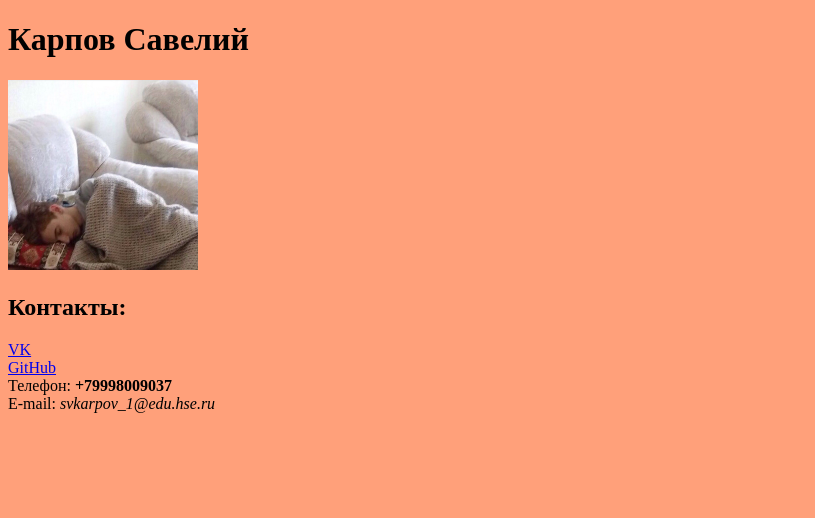
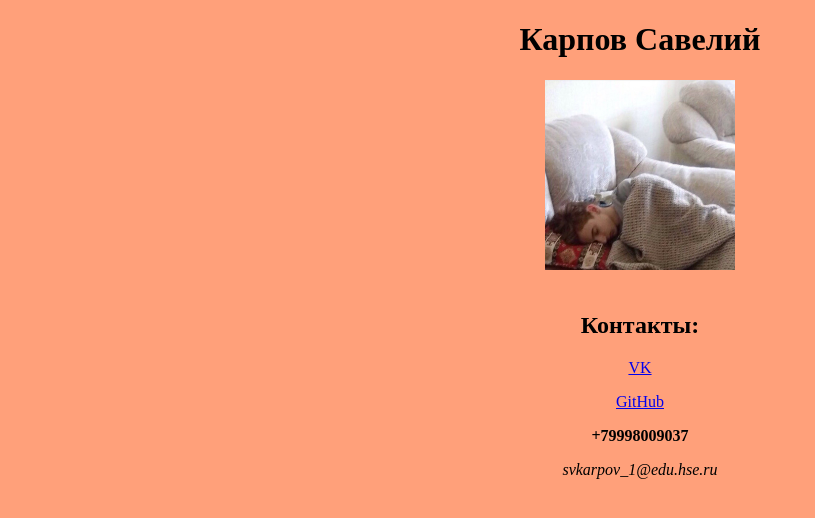
Before and after one commit to sablemique/sabelimque.github.io, a plain HTML site: page index.html in a window 1280 px wide. Shown: the whole page, without its empty margins (0-815 px from the left). Drawn offline with Linux system fonts and the light colour scheme.

Commit message:
no message

```diff
--- a/index.html
+++ b/index.html
@@ -10,16 +10,15 @@
 </style>
 </head>
 <body>
-    <left><h1>Карпов Савелий</h1></left>
-    <left><img alt="Это я" width="15%" src="me.jpg"></left>
+<h1 align="center"> </h1>
+<center><h1>Карпов Савелий</h1></center>
+<center><img alt="Это я" width="15%" src="me.jpg"></center>
 <br/>
-    <h2>Контакты:</h2>
- <a href=https://vk.com/sablemique/>VK</a>
-    <br/>
-    <a href=https://github.com/sablemique>GitHub</a>
-    <br/>
-    Телефон: <b>+79998009037</b>
-    <br/>
-    E-mail: <i>svkarpov_1@edu.hse.ru</i>
+<h2 align="center">Контакты:</h2>
+<p align="center"><a href=https://vk.com/sablemique/>VK</a></p>
+<p align="center"><a href=https://github.com/sablemique>GitHub</a></p>
+<p align="center"><b>+79998009037</b></p>
+<p align="center"><i>svkarpov_1@edu.hse.ru</i></p>
+</font>
 </body>
 </html>
```
Lines whose indentation alone changed are shown as unchanged.
